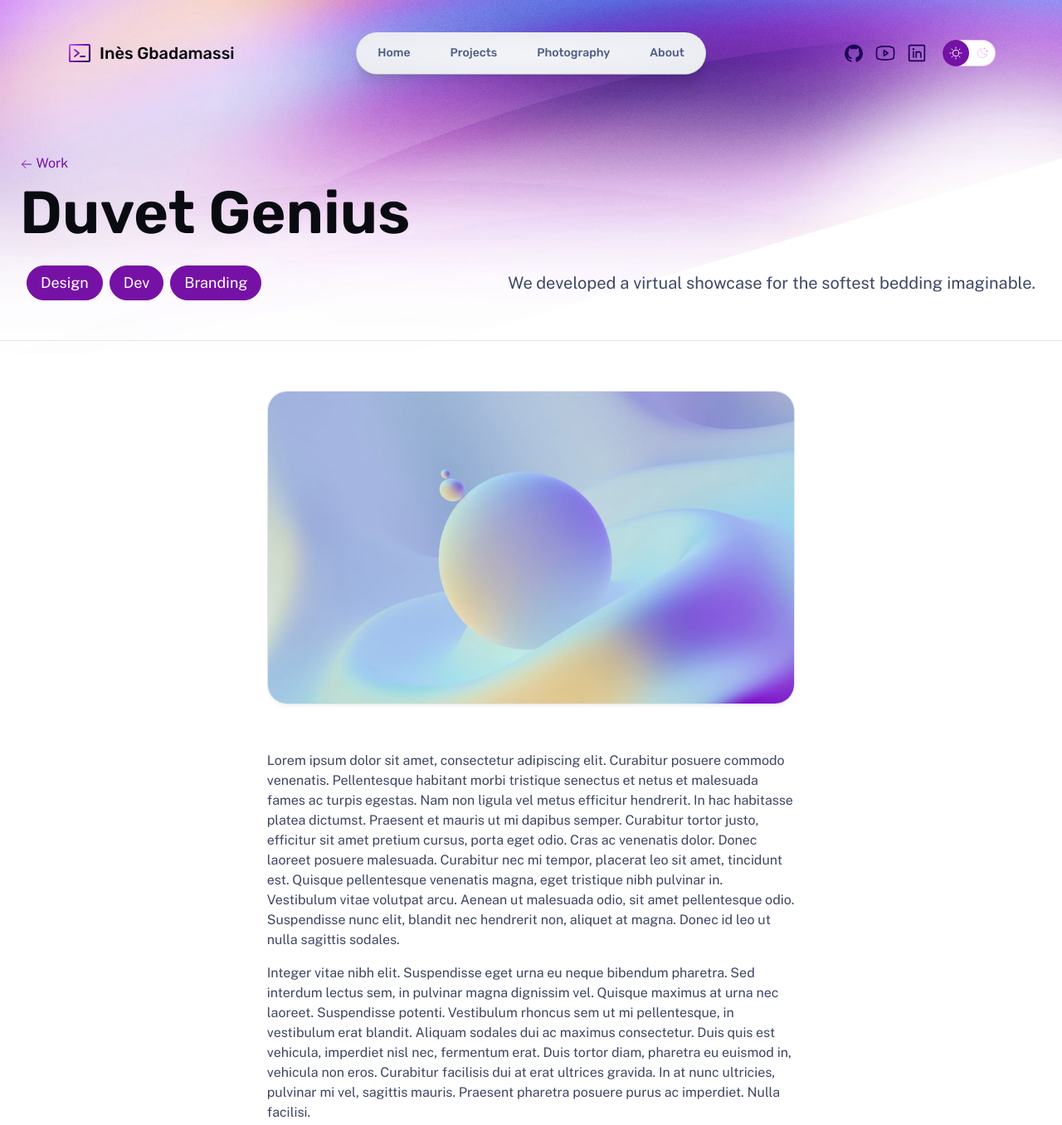
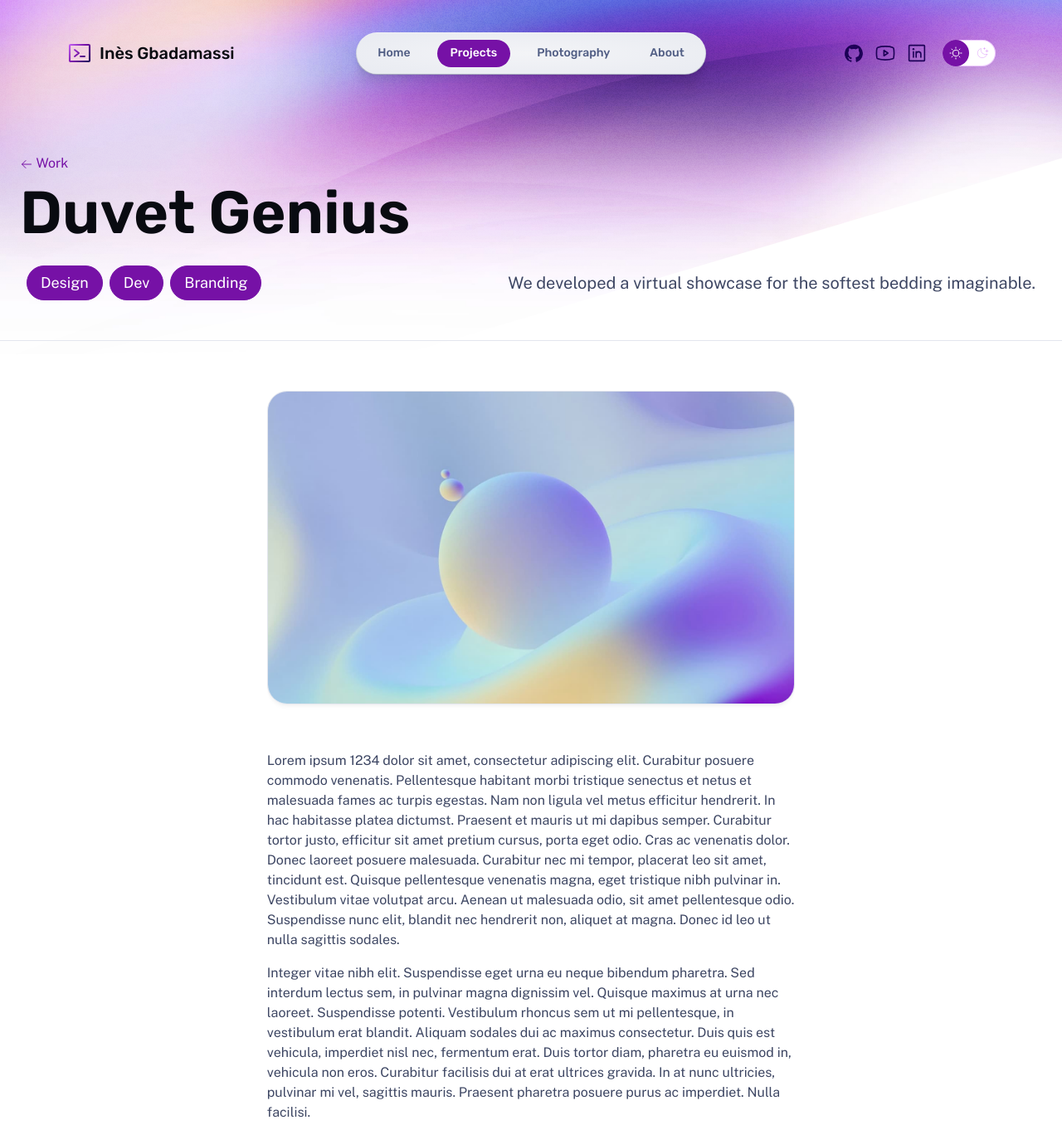
Before and after one commit to I2S9/i2s9.github.io, an Astro site: page /work/nested/duvet-genius in a window 1280 px wide. Shown: the top 1356 px of the page at 83% size. Built offline with nearby package versions, Linux system fonts and the light colour scheme; Astro itself is replaced by a stand-in of ours.

Commit message:
content changed

```diff
--- a/src/components/Nav.astro
+++ b/src/components/Nav.astro
@@ -6,9 +6,9 @@ import type { iconPaths } from './IconPaths';
 /** Main menu items */
 const textLinks: { label: string; href: string }[] = [
 	{ label: 'Home', href: "/" },
-	{ label: 'Projects', href: 'work/' },
-	{ label: 'Photography', href: 'photography/' },
-	{ label: 'About', href:  'about/' },
+	{ label: 'Projects', href: '/work' },
+	{ label: 'Photography', href: '/photography' },
+	{ label: 'About', href:  '/about' },
 ];
 
 /** Icon links to social media — edit these with links to your profiles! */
--- a/src/content/work/nested/duvet-genius.md
+++ b/src/content/work/nested/duvet-genius.md
@@ -11,7 +11,7 @@ tags:
   - Branding
 ---
 
-Lorem ipsum dolor sit amet, consectetur adipiscing elit. Curabitur posuere commodo venenatis. Pellentesque habitant morbi tristique senectus et netus et malesuada fames ac turpis egestas. Nam non ligula vel metus efficitur hendrerit. In hac habitasse platea dictumst. Praesent et mauris ut mi dapibus semper. Curabitur tortor justo, efficitur sit amet pretium cursus, porta eget odio. Cras ac venenatis dolor. Donec laoreet posuere malesuada. Curabitur nec mi tempor, placerat leo sit amet, tincidunt est. Quisque pellentesque venenatis magna, eget tristique nibh pulvinar in. Vestibulum vitae volutpat arcu. Aenean ut malesuada odio, sit amet pellentesque odio. Suspendisse nunc elit, blandit nec hendrerit non, aliquet at magna. Donec id leo ut nulla sagittis sodales.
+Lorem ipsum 1234 dolor sit amet, consectetur adipiscing elit. Curabitur posuere commodo venenatis. Pellentesque habitant morbi tristique senectus et netus et malesuada fames ac turpis egestas. Nam non ligula vel metus efficitur hendrerit. In hac habitasse platea dictumst. Praesent et mauris ut mi dapibus semper. Curabitur tortor justo, efficitur sit amet pretium cursus, porta eget odio. Cras ac venenatis dolor. Donec laoreet posuere malesuada. Curabitur nec mi tempor, placerat leo sit amet, tincidunt est. Quisque pellentesque venenatis magna, eget tristique nibh pulvinar in. Vestibulum vitae volutpat arcu. Aenean ut malesuada odio, sit amet pellentesque odio. Suspendisse nunc elit, blandit nec hendrerit non, aliquet at magna. Donec id leo ut nulla sagittis sodales.
 
 Integer vitae nibh elit. Suspendisse eget urna eu neque bibendum pharetra. Sed interdum lectus sem, in pulvinar magna dignissim vel. Quisque maximus at urna nec laoreet. Suspendisse potenti. Vestibulum rhoncus sem ut mi pellentesque, in vestibulum erat blandit. Aliquam sodales dui ac maximus consectetur. Duis quis est vehicula, imperdiet nisl nec, fermentum erat. Duis tortor diam, pharetra eu euismod in, vehicula non eros. Curabitur facilisis dui at erat ultrices gravida. In at nunc ultricies, pulvinar mi vel, sagittis mauris. Praesent pharetra posuere purus ac imperdiet. Nulla facilisi.
 
```
